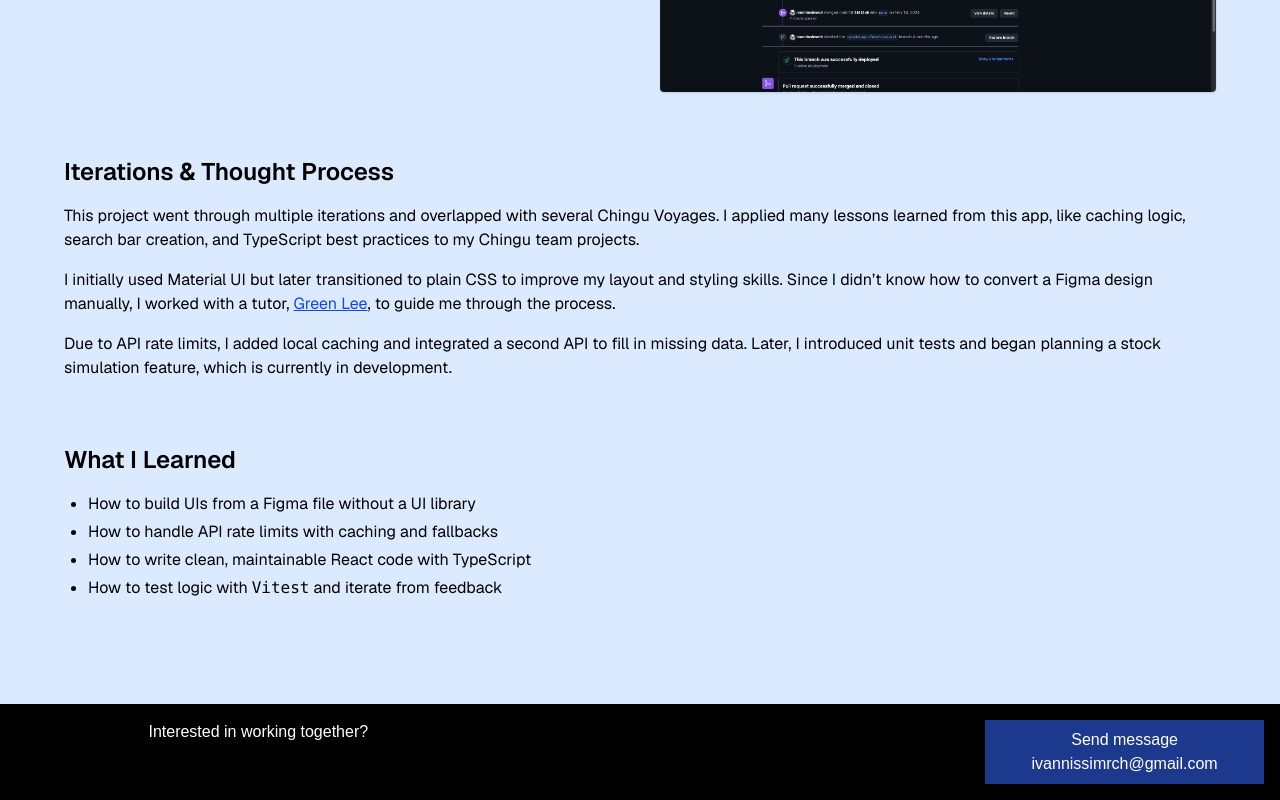
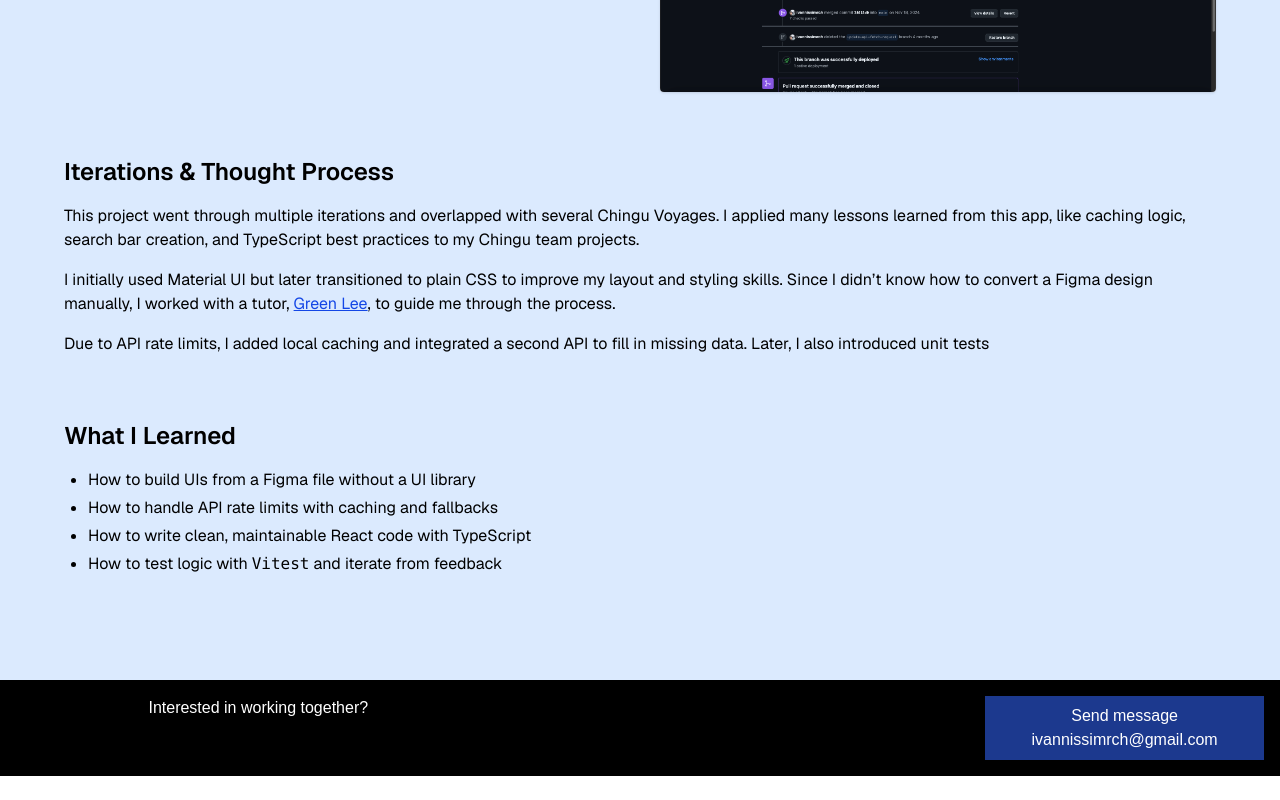
Before and after one commit to ivannissimrch/Portfolio, a Next.js app: page /projects/stocks in a window 1280 px wide. Shown: the part 993-1793 px from the top of the page. After the commit the page ends 1769 px from the top, so only its background shows below. Built offline with nearby package versions, Linux system fonts and the light colour scheme.

Commit message:
update teamwork picture for devvault

```diff
--- a/src/app/page.js
+++ b/src/app/page.js
@@ -31,7 +31,7 @@ export default function Home() {
             <h2 className="text-xl sm:text-2xl mt-2 flex justify-center md:justify-start">
               I&apos;m a front-end developer.
             </h2>
-            <div className="flex space-x-4 my-4 text-xl justify-center md:justify-start">
+            <div className="flex space-x-4 my-4 text-2xl justify-center md:justify-start">
               <a href="https://www.linkedin.com/in/ivan-rebolledo-012b17244/">
                 <FaLinkedin />
               </a>
@@ -58,6 +58,13 @@ export default function Home() {
           <div className="grid grid-cols-1 md:grid-cols-2 gap-6">
             {PROJECTS_LIST.map((project, index) => (
               <div key={index} className="bg-white overflow-hidden">
+                <div className="p-4">
+                  <div className="text-sm text-right mb-2">{project.date}</div>
+                  <h4 className="font-semibold">{project.title}</h4>
+                  <Link href={project.link} className="text-sm text-blue-800">
+                    {project.description}
+                  </Link>
+                </div>
                 <div className="relative w-full h-96 bg-blue-200">
                   <Image
                     src={project.imageDesktop}
@@ -68,13 +75,6 @@ export default function Home() {
                     className="object-cover"
                     sizes="(max-width: 768px) 100vw, (max-width: 1200px) 50vw, 33vw"
                   />
-                </div>
-                <div className="p-4">
-                  <div className="text-sm text-right mb-2">{project.date}</div>
-                  <h4 className="font-semibold">{project.title}</h4>
-                  <Link href={project.link} className="text-sm text-blue-800">
-                    {project.description}
-                  </Link>
                 </div>
               </div>
             ))}
--- a/src/app/projects/devvault/page.js
+++ b/src/app/projects/devvault/page.js
@@ -113,7 +113,7 @@ export default function DevVaultPage() {
           </div>
           <div className="bg-white shadow rounded overflow-hidden">
             <Image
-              src="/images/stocksDTeamWork.png"
+              src="/images/devVaultTeamWork.png"
               alt="Team collaboration in DevVault project"
               width={800}
               height={600}
--- a/src/app/projects/stocks/page.js
+++ b/src/app/projects/stocks/page.js
@@ -148,9 +148,8 @@ export default function StocksPage() {
           </p>
           <p className="text-base mb-4">
             Due to API rate limits, I added local caching and integrated a
-            second API to fill in missing data. Later, I introduced unit tests
-            and began planning a stock simulation feature, which is currently in
-            development.
+            second API to fill in missing data. Later, I also introduced unit
+            tests
           </p>
         </section>
 
```
Also changed, not shown: public/images/devVaultTeamWork.png (added).
